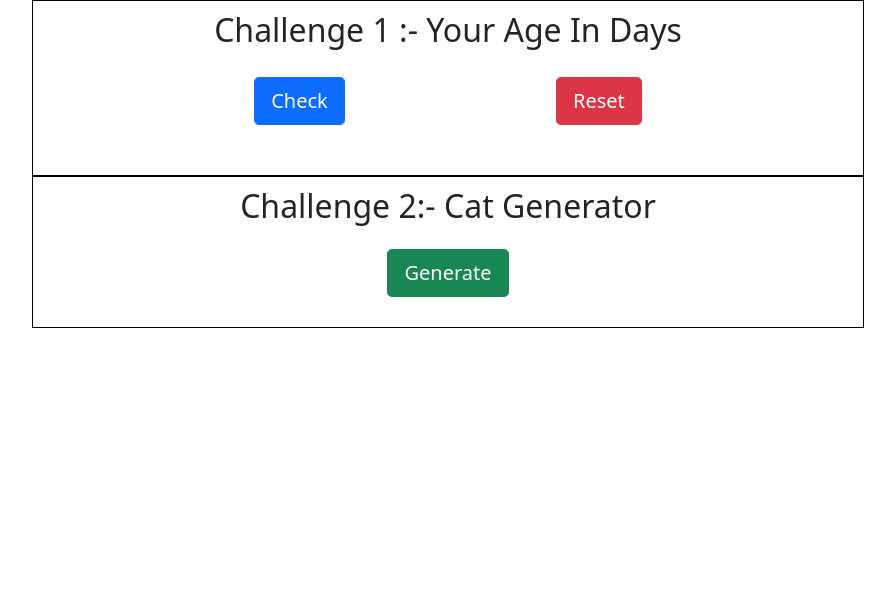
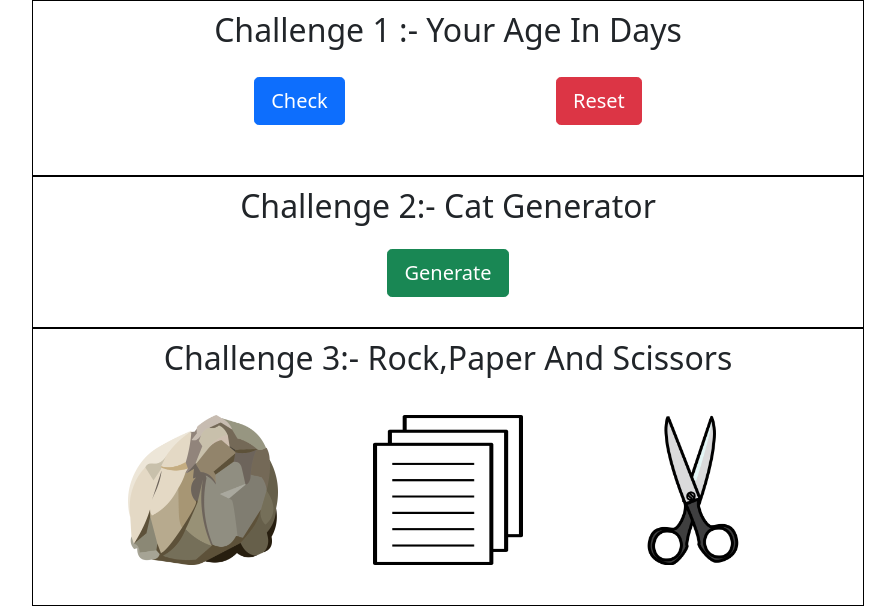
Before and after one commit to hardik8528/Multi-Project, a plain HTML site: page index.html in a window 1280 px wide. Shown: the whole page, without its empty margins (192-1087 px from the left). Drawn offline with nearby package versions, Linux system fonts and the light colour scheme.

Commit message:
Image add for challenge 3

```diff
--- a/index.html
+++ b/index.html
@@ -32,6 +32,14 @@
 
         </div>
     </div>
+    <div class="container-3">
+        <h2>Challenge 3:- Rock,Paper And Scissors</h2>
+        <div class="flex-container-3">
+            <img src="./rock-paper-scissors/rock.png" alt="" width="150px" height="150px">
+            <img src="./rock-paper-scissors/paper.png" alt="" width="150px" height="150px">
+            <img src="./rock-paper-scissors/scissors.png" alt="" width="150px" height="150px">
+        </div>
+    </div>
     <script src="script.js"></script>
 </body>
 
--- a/script.js
+++ b/script.js
@@ -21,3 +21,5 @@
     image.src = "https://source.unsplash.com/200x125/?cat";
     div.appendChild(image);
 }
+
+//Third Challenge
--- a/style.css
+++ b/style.css
@@ -1,4 +1,4 @@
-.container-1,.container-2{
+.container-1,.container-2,.container-3{
     border: 1px solid black;
     text-align: center;
     width: 65%;
@@ -6,7 +6,7 @@
     padding: 10px;
 }
 
-.flex-container-1,.flex-container-2{
+.flex-container-1,.flex-container-2,.flex-container-3{
     display: flex;
     flex-wrap: wrap;
     justify-content: space-evenly;
@@ -28,3 +28,11 @@
     box-shadow: 0px 10px 50px rgba(0, 0, 0, 0.7);
     margin: 10px;
 }
+
+.flex-container-3 img{
+    margin: 20px;
+}
+
+.flex-container-3 img:hover{
+    box-shadow: 0px 10px 50px rgba(37, 50, 233,1);
+}
```
Also changed, not shown: rock-paper-scissors/paper.png (added), rock-paper-scissors/rock.png (added), rock-paper-scissors/scissors.png (added).
